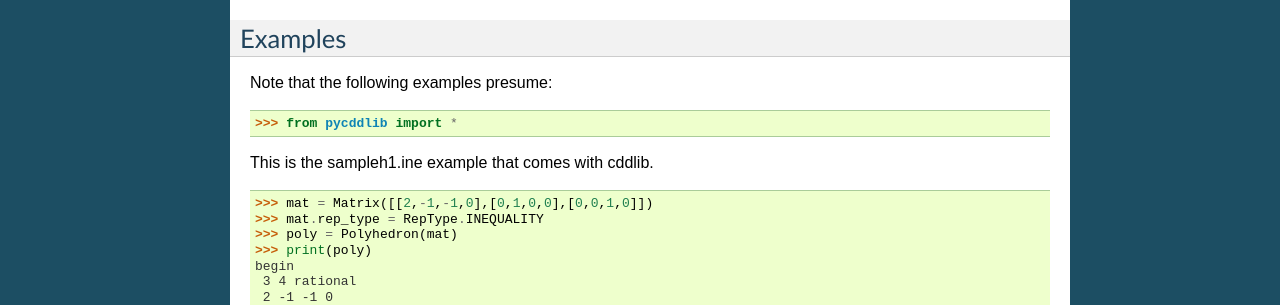
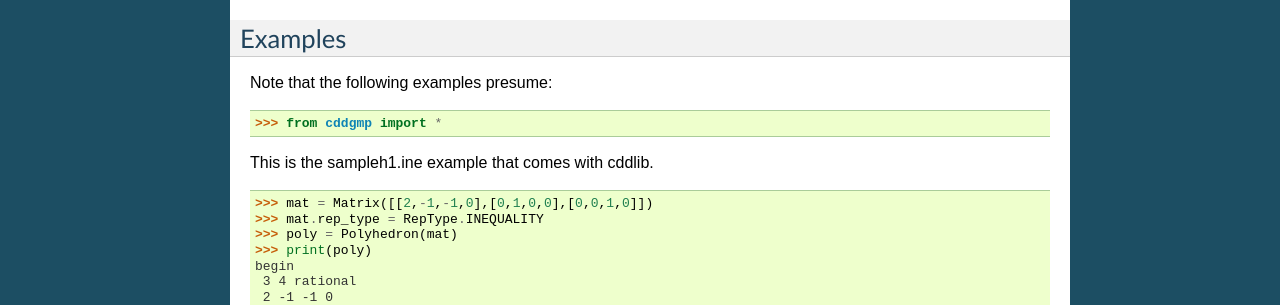
Before and after one commit to mcmtroffaes/pycddlib, a Sphinx documentation site: the page built from docs/polyhedron.rst, in a window 1280 px wide. Shown: the part 620-925 px from the top of the page. Built offline with Sphinx 7.4.7, drawn with Linux system fonts in a browser that asks for light colours; formulas are drawn with MathJax 3; the version number could not be read and is left out.

Commit message:
Build fix in setup script, updated doctests, removed symlink note (it no longer applies).

```diff
--- a/docs/conf.py
+++ b/docs/conf.py
@@ -13,7 +13,7 @@
 
 import sys, os
 
-from pycddlib import __version__, __release__
+from cddgmp import __version__, __release__
 
 # If extensions (or modules to document with autodoc) are in another directory,
 # add these directories to sys.path here. If the directory is relative to the
--- a/docs/constants.rst
+++ b/docs/constants.rst
@@ -1,7 +1,7 @@
 Constants
 =========
 
-.. currentmodule:: pycddlib
+.. currentmodule:: cddgmp
 
 .. autoclass:: AdjacencyTestType
 .. autoclass:: CompStatus
--- a/docs/linprog.rst
+++ b/docs/linprog.rst
@@ -1,11 +1,11 @@
 .. testsetup::
 
-   from pycddlib import *
+   from cddgmp import *
 
 Solving Linear Programs
 =======================
 
-.. currentmodule:: pycddlib
+.. currentmodule:: cddgmp
 
 .. autoclass:: LinProg(self, mat)
 
@@ -29,7 +29,7 @@ Examples
 
 Note that the following examples presume:
 
->>> from pycddlib import *
+>>> from cddgmp import *
 
 This is the testlp2.c example that comes with cddlib.
 
--- a/docs/matrix.rst
+++ b/docs/matrix.rst
@@ -1,11 +1,11 @@
 .. testsetup::
 
-   from pycddlib import *
+   from cddgmp import *
 
 Sets of Linear Inequalities and Generators
 ==========================================
 
-.. currentmodule:: pycddlib
+.. currentmodule:: cddgmp
 
 .. autoclass:: Matrix(self, rows, linear=False)
 
@@ -31,7 +31,7 @@ Examples
 
 Note that the following examples presume:
 
->>> from pycddlib import *
+>>> from cddgmp import *
 
 Declaring matrices, and checking some attributes:
 
--- a/docs/polyhedron.rst
+++ b/docs/polyhedron.rst
@@ -1,11 +1,11 @@
 .. testsetup::
 
-   from pycddlib import *
+   from cddgmp import *
 
 Working With Polyhedron Representations
 =======================================
 
-.. currentmodule:: pycddlib
+.. currentmodule:: cddgmp
 
 .. autoclass:: Polyhedron(self, mat)
 
@@ -25,7 +25,7 @@ Examples
 
 Note that the following examples presume:
 
->>> from pycddlib import *
+>>> from cddgmp import *
 
 This is the sampleh1.ine example that comes with cddlib.
 
```
Also changed, not shown: setup.py (+13 -2 lines), 2 other files.
